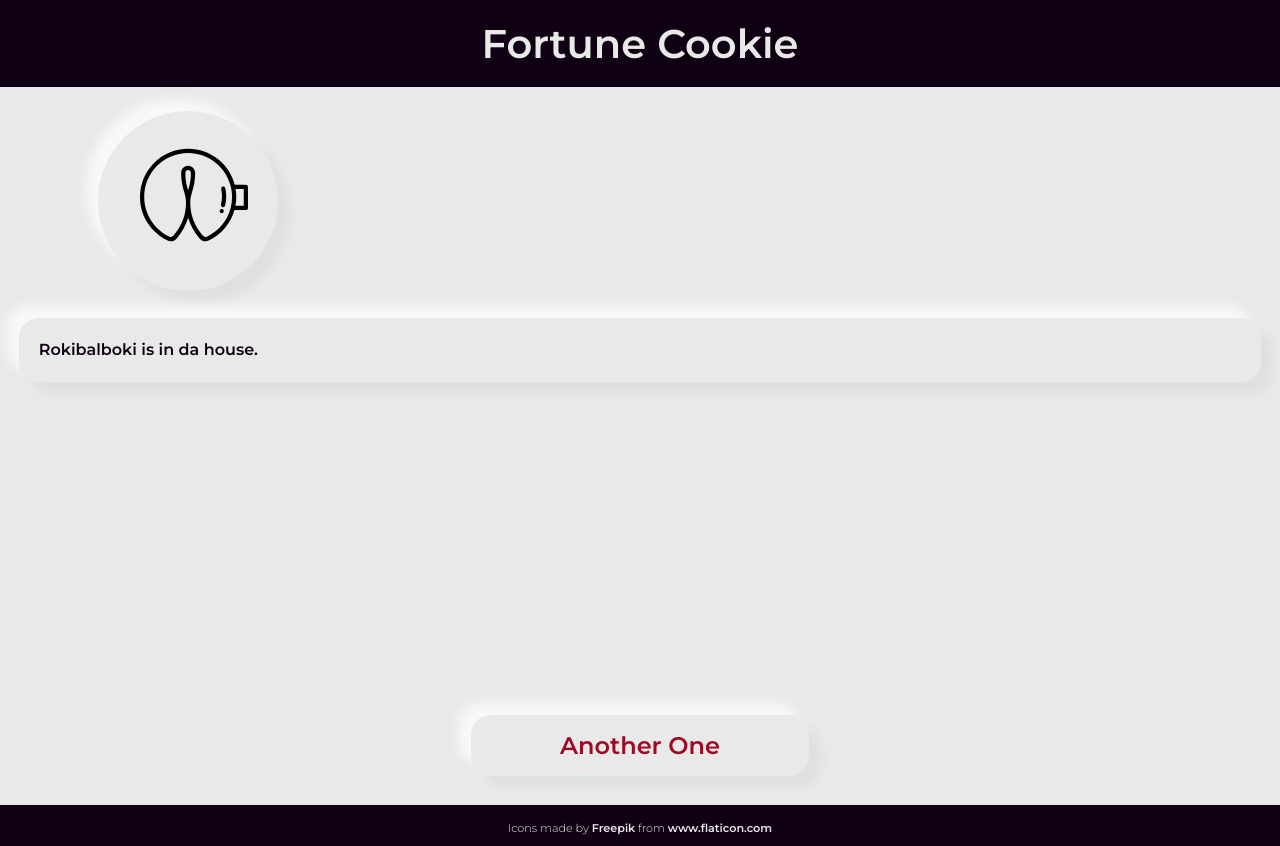
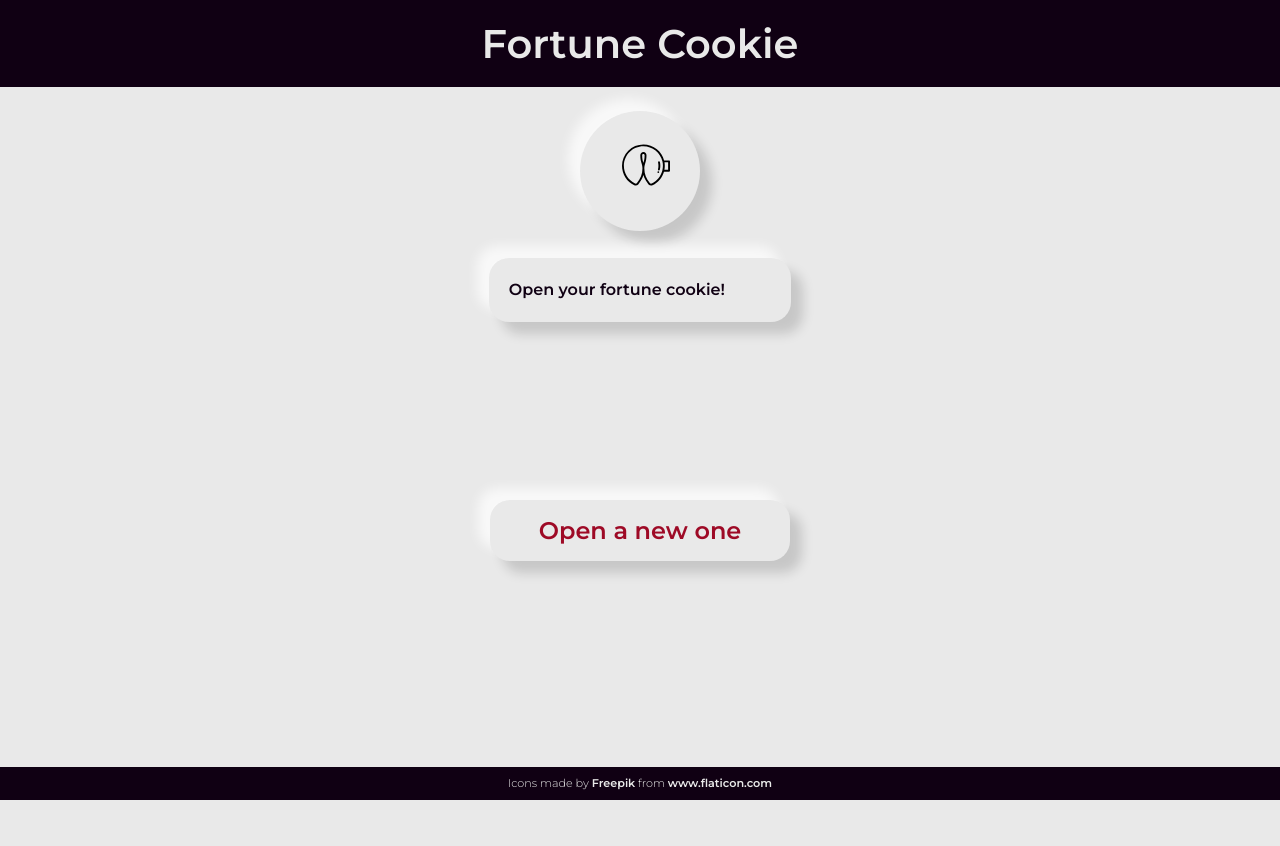
Before and after one commit to novibonjovi/fortune-cookie, a plain HTML site: page index.html in a window 1280 px wide. After the commit the page ends 800 px from the top, so only its background shows below. Drawn offline with Linux system fonts and the light colour scheme.

Commit message:
Fixed desktop layout

```diff
--- a/index.html
+++ b/index.html
@@ -20,12 +20,12 @@
 
     <div id="section-container">
       <section id="section">
-        Rokibalboki is in da house.
+        <p id="message">Open your fortune cookie!</p>
       </section>
     </div>
 
     <div id="button">
-      <span id="button-text">Another One</span>
+      <span id="button-text">Open a new one</span>
     </div>
 
     <footer id="footer">
@@ -41,6 +41,6 @@
       </p>
     </footer>
 
-    <script src="js/app.js" type="text/javascript"></script>
+    <script src="main.js" type="text/javascript"></script>
   </body>
 </html>
--- a/js/app.js
+++ b/main.js
@@ -1,5 +1,5 @@
 const button_div = document.getElementById('button');
-const quote_section = document.getElementById('section');
+const quote_section = document.getElementById('message');
 const quotes = [
   'The fortune you seek is in another cookie.',
   'A closed mouth gathers no feet.',
@@ -82,7 +82,7 @@ const quotes = [
   'Learn to take responsibility for your actions.',
   'In the end, there are three things that last: faith, hope and love.',
   'Do not waste time hating your enemies, pray for them instead.',
-  'Tomorrow will be a better day. And if not, there’s always chocolate.'
+  'Tomorrow will be a better day. And if not, there’s always chocolate.',
 ];
 
 function newQuote() {
--- a/main.scss
+++ b/main.scss
@@ -2,11 +2,17 @@
 
 $colors: (
   primary: #e9e9e9,
-  secondary: #100013
+  secondary: #100013,
 );
 
 @function color($color-name) {
   @return map-get($colors, $color-name);
+}
+
+* {
+  margin: 0px;
+  padding: 0px;
+  box-sizing: border-box;
 }
 
 html,
@@ -34,12 +40,12 @@ body {
 #img-container {
   height: 120px;
   width: 120px;
-  margin: 1.5em 97.5px 0 97.5px;
+  margin: 1.5em auto 0 auto;
   padding: 30px;
   border-radius: 50%;
   background-color: color(primary);
   box-shadow: -12px -12px 12px 0 rgba(255, 255, 255, 0.7),
-    12px 12px 12px 0 rgba(0, 0, 0, 0.04);
+    12px 12px 12px 0 rgba(0, 0, 0, 0.15);
   #img {
     margin: 0 0 0 12px;
   }
@@ -49,7 +55,10 @@ body {
   text-align: left;
   padding: 18.81px;
   margin-top: 0.5em;
-  #section {
+  width: 340px;
+  margin-left: auto;
+  margin-right: auto;
+  #message {
     color: color(secondary);
     padding: 20px 20px;
     font-size: 1em;
@@ -58,23 +67,29 @@ body {
     border-radius: 20px;
     background-color: color(primary);
     box-shadow: -12px -12px 12px 0 rgba(255, 255, 255, 0.7),
-      12px 12px 12px 0 rgba(0, 0, 0, 0.04);
+      12px 12px 12px 0 rgba(0, 0, 0, 0.15);
   }
 }
 
 #button {
   text-align: center;
   position: absolute;
-  bottom: 1.5em;
-  width: 337.41px;
+  top: 500px;
+  width: 300px;
   padding: 1em 0;
   left: 50%;
-  margin-left: -168.705px;
+  margin-left: -150px;
   border-radius: 20px;
   background-color: color(primary);
   box-shadow: -12px -12px 12px 0 rgba(255, 255, 255, 0.7),
-    12px 12px 12px 0 rgba(0, 0, 0, 0.04);
+    12px 12px 12px 0 rgba(0, 0, 0, 0.15);
   cursor: pointer;
+  transition: 0.3s;
+
+  &:hover {
+    background-color: hsla(0, 39%, 89%, 1);
+  }
+
   #button-text {
     color: #9e0a26;
     font-size: 1.5em;
@@ -86,11 +101,12 @@ body {
 #footer {
   padding: 0.3em 0 0 0;
   background-color: color(secondary);
-  position: absolute;
-  bottom: -45.97px;
+  position: fixed;
+  bottom: 0px;
   width: 100%;
   text-align: center;
   #footer-text {
+    margin-bottom: 10px;
     color: color(primary);
     font-size: 0.7em;
     font-weight: lighter;
```
Also changed, not shown: css/main.css, 1 other file.
